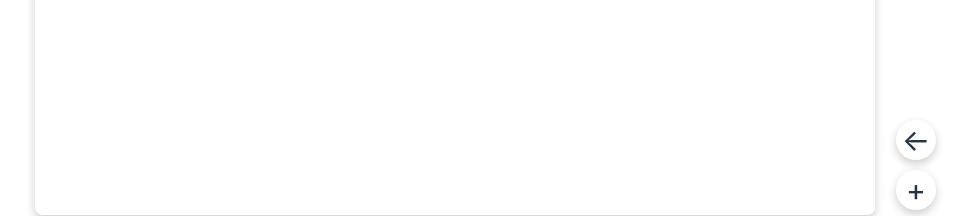
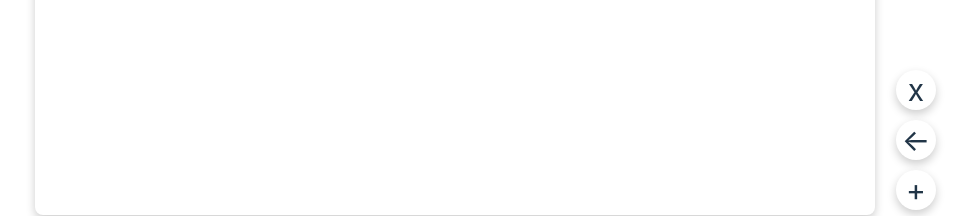
Before and after one commit to Chinyan25486601/matrix-todolist, a Vue app: page /todo/114 in a window 1280 px wide. Shown: the part 665-881 px from the top of the page, without its empty margins (152-1122 px from the left). Built offline with nearby package versions, Linux system fonts and the light colour scheme.

Commit message:
加入了删除按钮

```diff
--- a/src/App.vue
+++ b/src/App.vue
@@ -25,6 +25,14 @@ const btnAddClick = ()=>{
 const btnBackClick = ()=>{
     Router.push("/")
 }
+
+const btnDelClick = ()=>{
+    const match = /(\d+)/.exec(Route.fullPath)
+    if(!match) return
+    const id = <number><unknown>(match[0].toString())
+    todos.value.splice(id,1)
+    Router.push("/")
+}
 </script>
 
 <template>
@@ -34,6 +42,7 @@ const btnBackClick = ()=>{
         </Card>
         <div class="buttons">
             <div class="apptitle">矩待办</div>
+            <CircleButton @click="btnDelClick()" :style="`display: ${Route.name == 'todo'?'flex':'none'}`">x</CircleButton>
             <CircleButton @click="btnBackClick()" :style="`display: ${Route.name == 'todo'?'flex':'none'}`">←</CircleButton>
             <CircleButton @click="btnAddClick()">+</CircleButton>
         </div>
```
